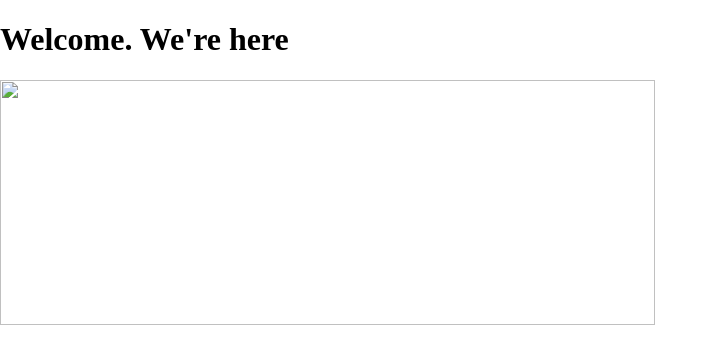
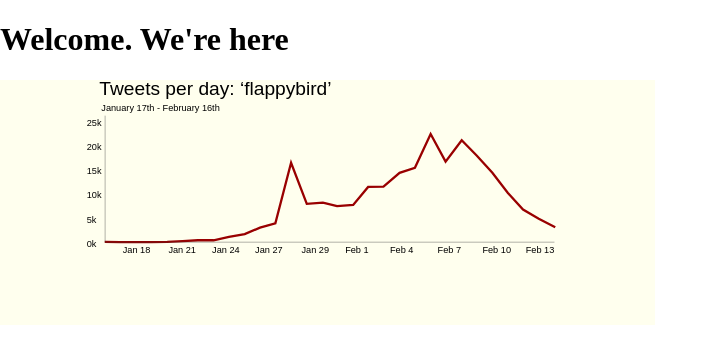
Before and after one commit to alexmwalker/ResponsiveSVG, a plain HTML site: page index.html in a window 1280 px wide. Shown: the whole page, without its empty margins (0-718 px from the left). Drawn offline with Linux system fonts and the light colour scheme.

Commit message:
Update index.html

```diff
--- a/index.html
+++ b/index.html
@@ -9,6 +9,7 @@
 <body style="margin:0;padding:0;">
 
 <h1> Welcome. We're here </h1>
-	<img src="hosts"  width="655px" height="245px" />
+	<img src="hosts.svg
+	"  width="655px" height="245px" />
 </body>
 </html>
```
